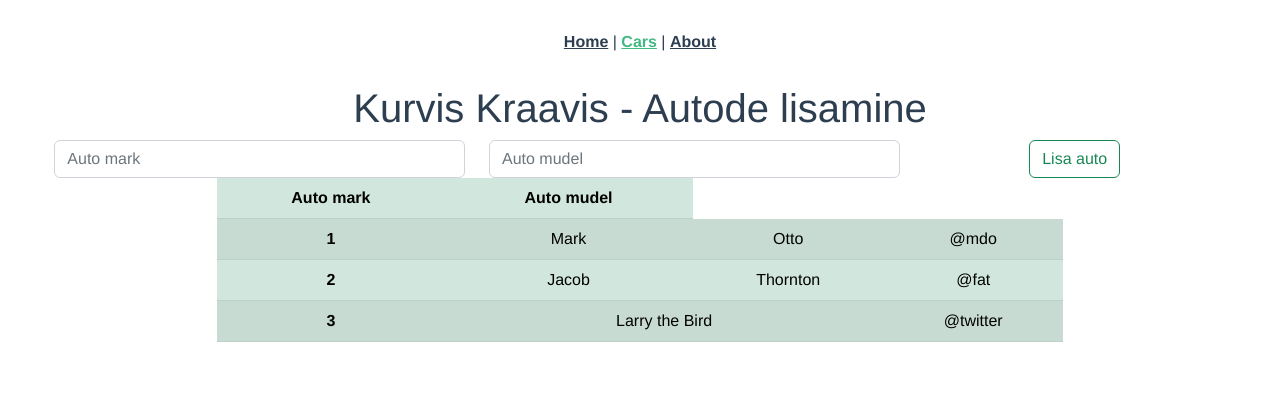
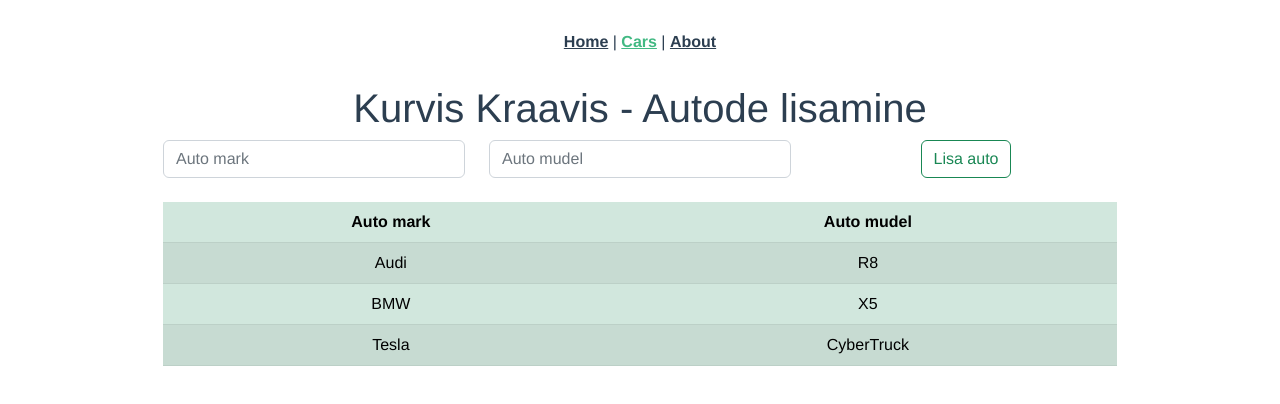
Before and after one commit to raintuur/front_bank_27, a Vue app: page /#/cars in a window 1280 px wide. Shown: the top 404 px of the page. Built offline with nearby package versions, Linux system fonts and the light colour scheme.

Commit message:
table added and made it cooler

```diff
--- /dev/null
+++ b/src/components/car/CarsTable.vue
@@ -0,0 +1,33 @@
+<template>
+  <div class="row justify-content-center">
+
+    <div class="col col-9">
+
+      <!--autod-->
+      <table class="table table-success table-striped table-hover">
+        <thead>
+        <tr>
+          <th scope="col">Auto mark</th>
+          <th scope="col">Auto mudel</th>
+        </tr>
+        </thead>
+        <tbody>
+        <tr v-for="car in cars">
+          <td>{{car.carMake}}</td>
+          <td>{{car.carModel}}</td>
+        </tr>
+        </tbody>
+      </table>
+
+    </div>
+
+  </div>
+</template>
+<script>
+export default {
+  name: 'CarsTable',
+  props: {
+    cars: {}
+  }
+}
+</script>
--- a/src/components/car/NewCarInput.vue
+++ b/src/components/car/NewCarInput.vue
@@ -2,18 +2,18 @@
   <div class="row justify-content-center">
 
     <!--COLUMN 1 -->
-    <div class="col col-4">
+    <div class="col col-3">
       <input v-model="car.carMake" type="text" class="form-control" placeholder="Auto mark" aria-label="First name">
     </div>
 
     <!--COLUMN 2 -->
-    <div class="col col-4">
+    <div class="col col-3">
       <input v-model="car.carModel" type="text" class="form-control" placeholder="Auto mudel" aria-label="Last name">
     </div>
 
     <!--COLUMN 3-->
     <div class="col-3">
-      <button type="button" class="btn btn-outline-success">Lisa auto</button>
+      <button v-on:click="addCar" type="button" class="btn btn-outline-success">Lisa auto</button>
     </div>
 
 
@@ -24,6 +24,11 @@ export default {
   name: 'NewCarInput',
   props: {
     car: {}
+  },
+  methods: {
+    addCar: function () {
+      this.$emit('clickAddCarEvent')
+    }
   }
 }
 </script>
--- a/src/views/CarsView.vue
+++ b/src/views/CarsView.vue
@@ -2,63 +2,48 @@
   <div>
     <NewCarHeader :company-name="companyName"/>
     <!--  ROW 1 -->
-    <NewCarInput :car="car"/>
+    <NewCarInput :car="car" @clickAddCarEvent="addCar"/>
+
+    <br>
 
     <!--  ROW 2 -->
-    <div class="row justify-content-center">
-
-      <div class="col col-8">
-
-        <!--autod-->
-        <table class="table table-success table-striped table-hover">
-          <thead>
-          <tr>
-            <th scope="col">Auto mark</th>
-            <th scope="col">Auto mudel</th>
-          </tr>
-          </thead>
-          <tbody>
-          <tr>
-            <th scope="row">1</th>
-            <td>Mark</td>
-            <td>Otto</td>
-            <td>@mdo</td>
-          </tr>
-          <tr>
-            <th scope="row">2</th>
-            <td>Jacob</td>
-            <td>Thornton</td>
-            <td>@fat</td>
-          </tr>
-          <tr>
-            <th scope="row">3</th>
-            <td colspan="2">Larry the Bird</td>
-            <td>@twitter</td>
-          </tr>
-          </tbody>
-        </table>
-
-      </div>
-
-    </div>
+    <CarsTable :cars="cars"/>
 
   </div>
 </template>
 
 <script>
-import NewCarHeader from "@/components/NewCarHeader.vue";
+import NewCarHeader from "@/components/car/NewCarHeader.vue";
 import NewCarInput from "@/components/car/NewCarInput.vue";
+import CarsTable from "@/components/car/CarsTable.vue";
 
 export default {
   name: 'CarsView',
-  components: {NewCarInput, NewCarHeader},
+  components: {CarsTable, NewCarInput, NewCarHeader},
   data: function () {
     return {
       car: {
+        carId: 0,
         carMake: '',
         carModel: '',
       },
-      cars: [],
+      cars: [
+        {
+          carId: 1,
+          carMake: 'Audi',
+          carModel: 'R8'
+        },
+        {
+          carId: 2,
+          carMake: 'BMW',
+          carModel: 'X5'
+        },
+        {
+          carId: 3,
+          carMake: 'Tesla',
+          carModel: 'CyberTruck'
+        }
+      ],
       companyName: "Kurvis Kraavis"
     }
   },
@@ -66,6 +51,8 @@ export default {
   methods: {
     addCar: function () {
       alert("Auto " + this.car.carMake + " " + this.car.carModel + " lisati süsteemi")
+     let carAsString = JSON.stringify(this.car)
+      this.cars.push(JSON.parse(carAsString))
     }
   }
 }
```
Also changed, not shown: src/components/car/NewCarHeader.vue (renamed from src/components/NewCarHeader.vue).
